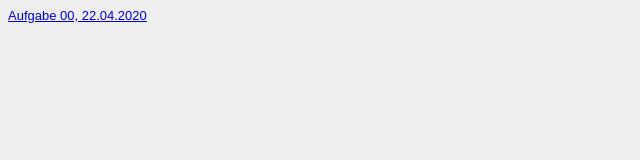
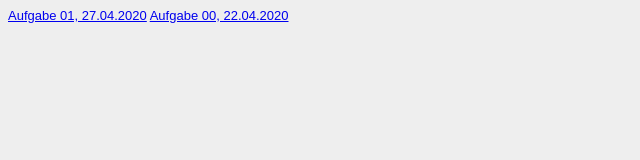
Before and after one commit to meixshp/GIS-SoSe-2020, a plain HTML site: page Steckbrief/steckbrief.htm in a window 1280 px wide. Shown: the whole page, without its empty margins (0-640 px from the left). Drawn offline with Linux system fonts and the light colour scheme.

Commit message:
Update Aufgabe 1

```diff
--- a/Steckbrief/steckbrief.htm
+++ b/Steckbrief/steckbrief.htm
@@ -13,6 +13,7 @@
 </head>
 <body>
 	<!-- Hier die Links zu den gelösten Aufgaben einstellen, aktuelle oben, alte stehen lassen! Format: Aufgabenbezeichnung, Datum -->
+	<a href="https://meixshp.github.io/GIS-SoSe-2020/Aufgabe01/numberone.html" target="_blank">Aufgabe 01, 27.04.2020</a>
 	<a href="https://meixshp.github.io/GIS-SoSe-2020/Aufgabe00/index.html" target="_blank">Aufgabe 00, 22.04.2020</a>
 </body>
 </html>
```
